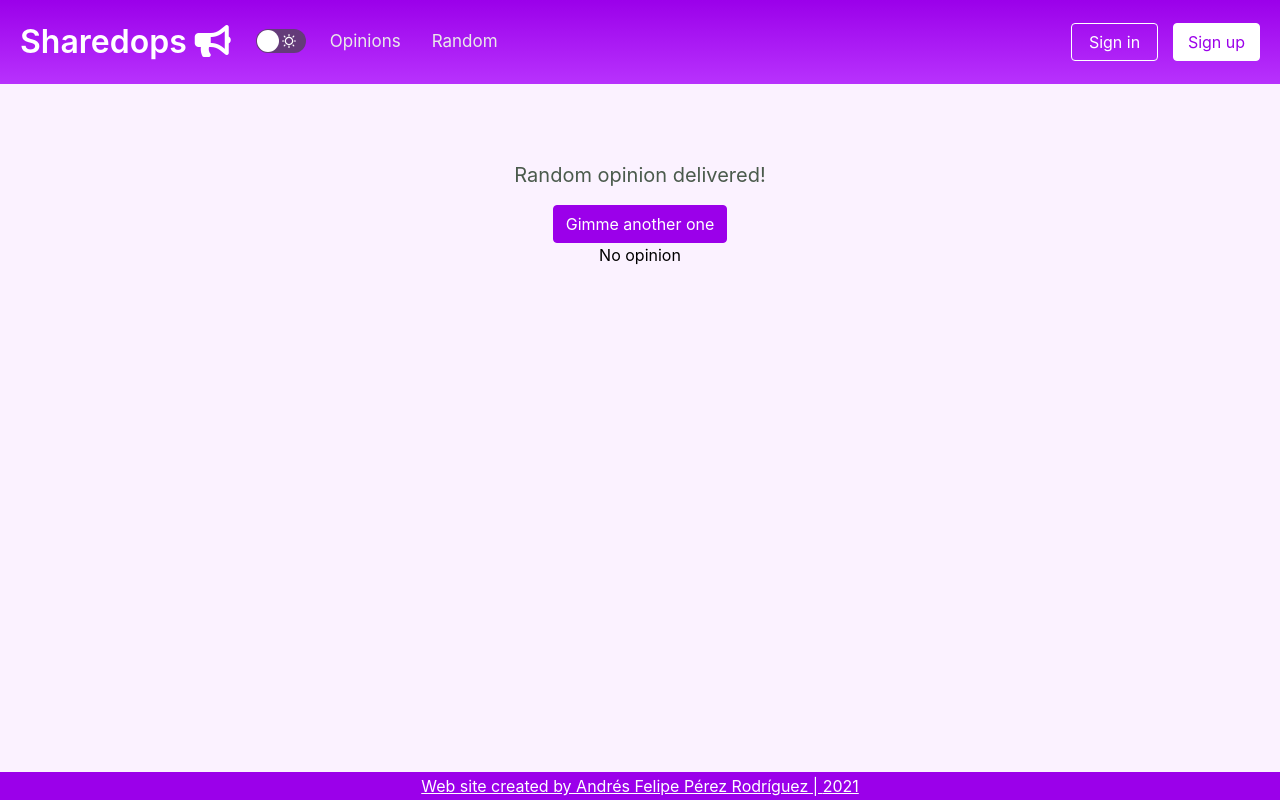
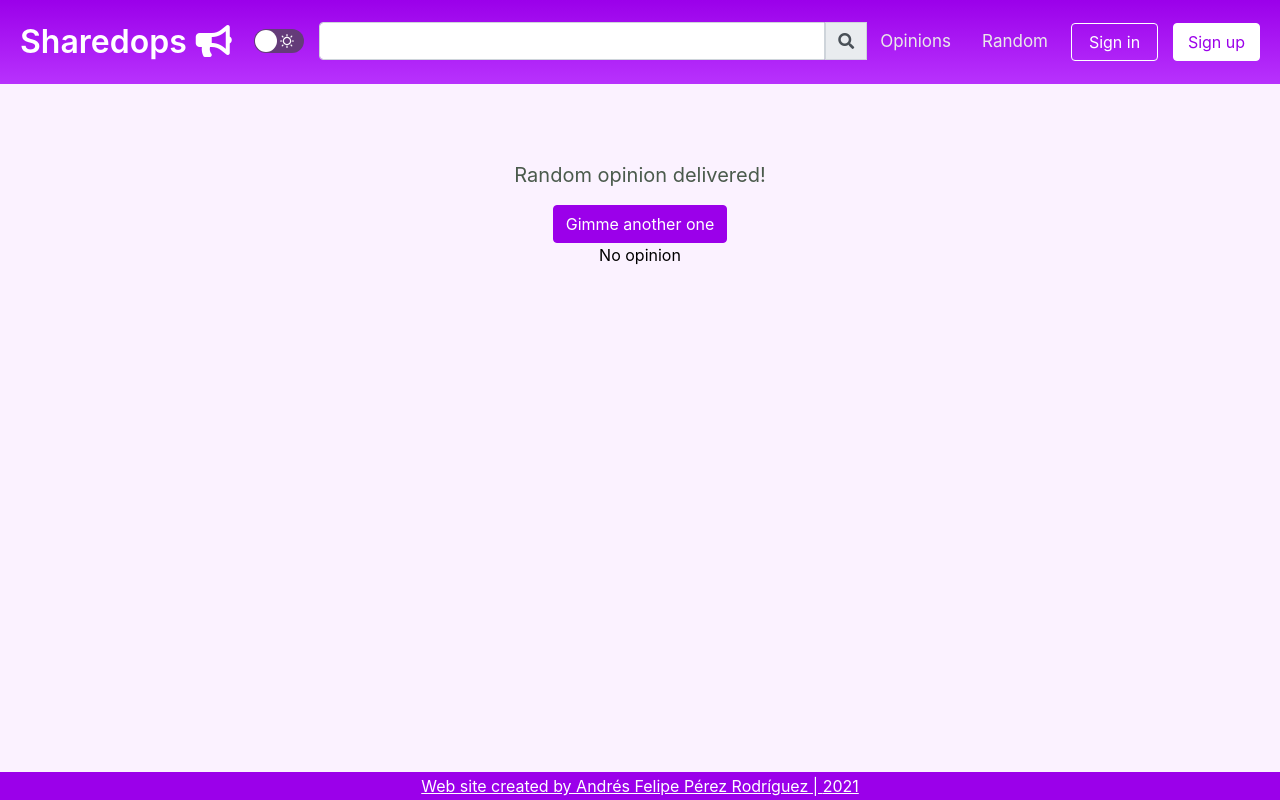
Before and after one commit to andresdotfelipe/sharedops-frontend, a React (Create React App) app: page /random in a window 1280 px wide. Built offline with nearby package versions, Linux system fonts and the light colour scheme; no server answers.

Commit message:
Add search bar

```diff
--- a/src/components/Header.js
+++ b/src/components/Header.js
@@ -1,7 +1,7 @@
-import React, { Fragment, useEffect } from 'react';
+import React, { Fragment, useState, useEffect } from 'react';
 import { useSelector, useDispatch } from 'react-redux';
 import { Link } from 'react-router-dom';
-import { Col, Container, Button, Nav, Navbar, NavDropdown, Row } from 'react-bootstrap';
+import { Col, Container, Button, FormControl, InputGroup, Nav, Navbar, NavDropdown, Row } from 'react-bootstrap';
 import { getSession, getUser, removeSession, signOut, setDarkTheme } from '../actions/users';
 import Toggle from 'react-toggle';
 import 'react-toggle/style.css';
@@ -9,6 +9,8 @@ import SunIcon from '../assets/icons/sun.svg';
 import MoonIcon from '../assets/icons/moon.svg';
 
 const Header = () => {
+
+    const [search, setSearch] = useState(undefined);
 
     const { session, user, darkTheme } = useSelector(
         state => ({
@@ -27,12 +29,16 @@ const Header = () => {
         //eslint-disable-next-line react-hooks/exhaustive-deps
     }, [dispatch]);
 
-    const changeTheme = (e) => {
+    const changeTheme = e => {
         const { checked } = e.target;
         localStorage.removeItem('darkTheme');
         localStorage.setItem('darkTheme', checked);
         dispatch(setDarkTheme(checked));
     }
+
+    const handleSearchOpinion = () => {
+
+    };
 
     const handleSignOut = () => {
         dispatch(removeSession);
@@ -46,9 +52,10 @@ const Header = () => {
                 <Row className={`${darkTheme ? 'dark' : 'light'}`}>
                     <Col xs={12}>
                         <Navbar expand="lg" fixed="top">
-                            <Row>
-                                <Col>
-                                    <Link to="/" className="brand">Sharedops <i className="fas fa-bullhorn"></i></Link>
+                            <Row style={{ width: '92%' }}>
+                                <Col xs="auto" md="auto" lg="auto">
+                                    <Link to="/" className="brand">Sharedops</Link>
+                                    <Link to="/" className="logo"><i className="fas fa-bullhorn"></i></Link>
                                     <Toggle
                                         checked={darkTheme}
                                         onChange={changeTheme}
@@ -59,10 +66,26 @@ const Header = () => {
                                         aria-label="Dark theme"
                                     />
                                 </Col>
+                                <Col className="search-bar">
+                                    <InputGroup className="mt-1">
+                                        <FormControl
+                                            onChange={e => setSearch(e.target.value)}
+                                            aria-label="Default"
+                                            aria-describedby="inputGroup-sizing-default"
+                                        />
+                                        <InputGroup.Prepend>
+                                            <InputGroup.Text
+                                                id="inputGroup-sizing-default"
+                                                onClick={handleSearchOpinion}>
+                                                <i className="fas fa-search"></i>
+                                            </InputGroup.Text>
+                                        </InputGroup.Prepend>
+                                    </InputGroup>
+                                </Col>
                             </Row>
                             <Navbar.Toggle aria-controls="basic-navbar-nav" />
                             <Navbar.Collapse id="basic-navbar-nav">
-                                <Nav className="mr-auto">
+                                <Nav className="ml-auto">
                                     {
                                         session ?
                                         <NavDropdown title="Opinions" id="basic-nav-dropdown">
--- a/src/scss/components/Header.scss
+++ b/src/scss/components/Header.scss
@@ -6,17 +6,22 @@
         margin: 0 -15px;
         padding: 18px 35px;
 
-        .brand {
+        .brand, .logo {
             color: $white;
             font-size: 32px;
             font-weight: 600;
-            margin-right: 16px;
+        }
+
+        .brand {
             padding: 5px 9px 10px 0;
             text-decoration: none;
         }
 
+        .logo {
+            margin-right: 22px;
+        }
+
         .react-toggle {
-            margin-right: 16px;
 
             .react-toggle-track-check, .react-toggle-track-x {
                 height: 14px;
@@ -37,6 +42,11 @@
             &:hover, &:focus, &:active {
                 color: $white;
             }
+        }
+
+        .search-bar {
+            margin: 0 21px 0 0;
+            padding: 0;
         }
 
         .dropdown-item {
@@ -133,6 +143,14 @@
 
     @include phones {
 
+        .brand {
+            display: none;
+        }
+
+        .search-bar {
+            margin: 0;
+        }
+
         .react-toggle {
             margin-left: -10px;
             margin-right: 0px;
@@ -157,6 +175,10 @@
 
     @include large-phones {
 
+        .search-bar {
+            margin: 0;
+        }
+
         .sign-in-button {
             margin-top: 12px
         }
@@ -176,6 +198,10 @@
 
     @include tablets {
 
+        .search-bar {
+            margin: 0;
+        }
+
         .sign-in-button {
             margin-top: 12px
         }
```
